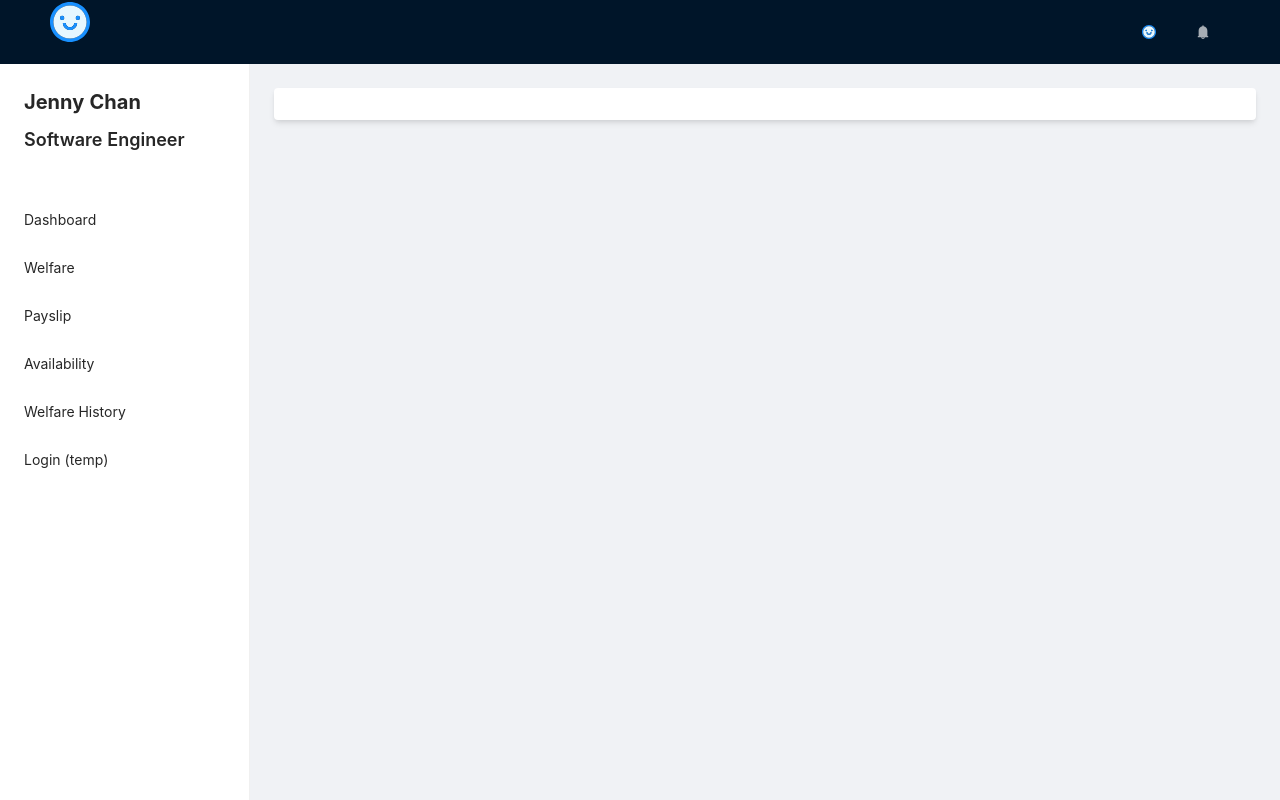
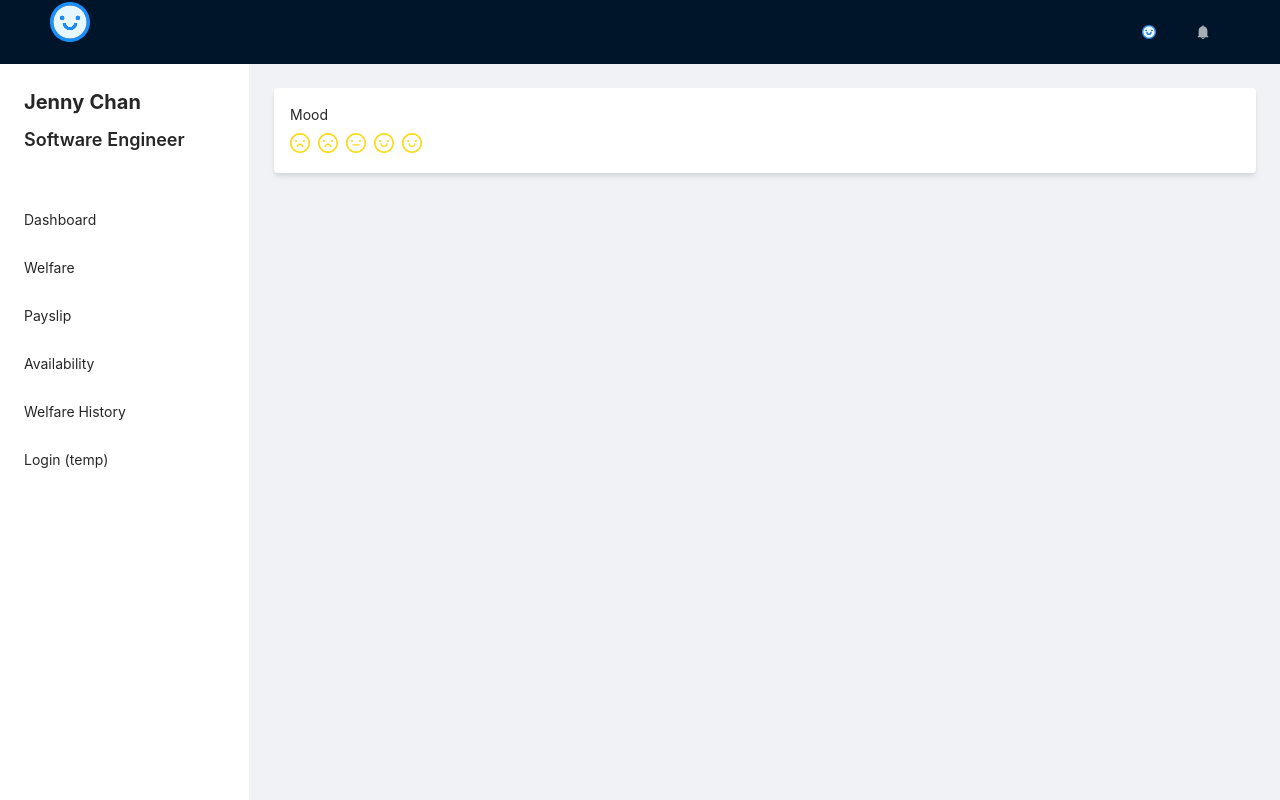
Before and after one commit to CarltonFoo/ICT2102-HR, a React (Create React App) app: page /mood in a window 1280 px wide. Built offline with nearby package versions, Linux system fonts and the light colour scheme.

Commit message:
Add mood and route

```diff
--- a/src/App.js
+++ b/src/App.js
@@ -12,6 +12,7 @@ import Welfare from "./components/Welfare/Welfare";
 import Payslip from "./components/Payslip/Payslip";
 import Availability from "./components/Availability/Availability";
 import WelfareHistory from "./components/WelfareHistory/WelfareHistory";
+import Mood from "./components/Mood/Mood";
 
 import "antd/dist/antd.css";
 
@@ -71,6 +72,13 @@ function App() {
               component={WelfareHistory}
             ></Route>
 
+            <Route
+              key="mood"
+              path="/mood"
+              exact
+              component={Mood}
+            ></Route>
+
           </Switch>
         </Navbar>
       </Router>
--- a/src/components/Home/Home.js
+++ b/src/components/Home/Home.js
@@ -94,7 +94,7 @@ const Home = () => {
             type="inner"
             title="Staff Availability"
           >
-            <a href="/availability">View All Staff Availability ></a>
+            <Link href="/availability">View All Staff Availability &#62;</Link>
           </Card>
         </Col>
 
@@ -106,7 +106,7 @@ const Home = () => {
             extra={<EyeFilled />}
           >
             <Pie {...config} />
-            <a href="/payslip">View Full Summary ></a>
+            <Link href="/payslip">View Full Summary &#62;</Link>
           </Card>
         </Col>
         </Row>
--- a/src/components/Mood/Mood.js
+++ b/src/components/Mood/Mood.js
@@ -4,14 +4,31 @@ import useStyles from "./moodStyle";
 import { Link } from "react-router-dom";
 import ReactTooltip from 'react-tooltip';
 import Modal from 'react-modal';
+import { Rate } from 'antd';
+import { FrownOutlined, MehOutlined, SmileOutlined } from '@ant-design/icons';
+
 
 const Mood = () => {
   const classes = useStyles();
 
+  const customIcons = {
+    1: <FrownOutlined />,
+    2: <FrownOutlined />,
+    3: <MehOutlined />,
+    4: <SmileOutlined />,
+    5: <SmileOutlined />,
+  };
+
+
   return (
+    <div>
     <div>
         Mood
     </div>
+        <div>
+        <Rate defaultValue={5} character={({ index }) => customIcons[index + 1]} />
+      </div>
+      </div>
   );
 };
 
--- a/src/components/Navbar/Navbar.js
+++ b/src/components/Navbar/Navbar.js
@@ -76,7 +76,6 @@ const Navbar = (props) => {
                 Welfare History
                 <Link to='/history'/>
               </MenuItem>
-
               <MenuItem key="/login" icon={<UserOutlined />}>
                 Login (temp)
                 <Link to='/login'/>
```
